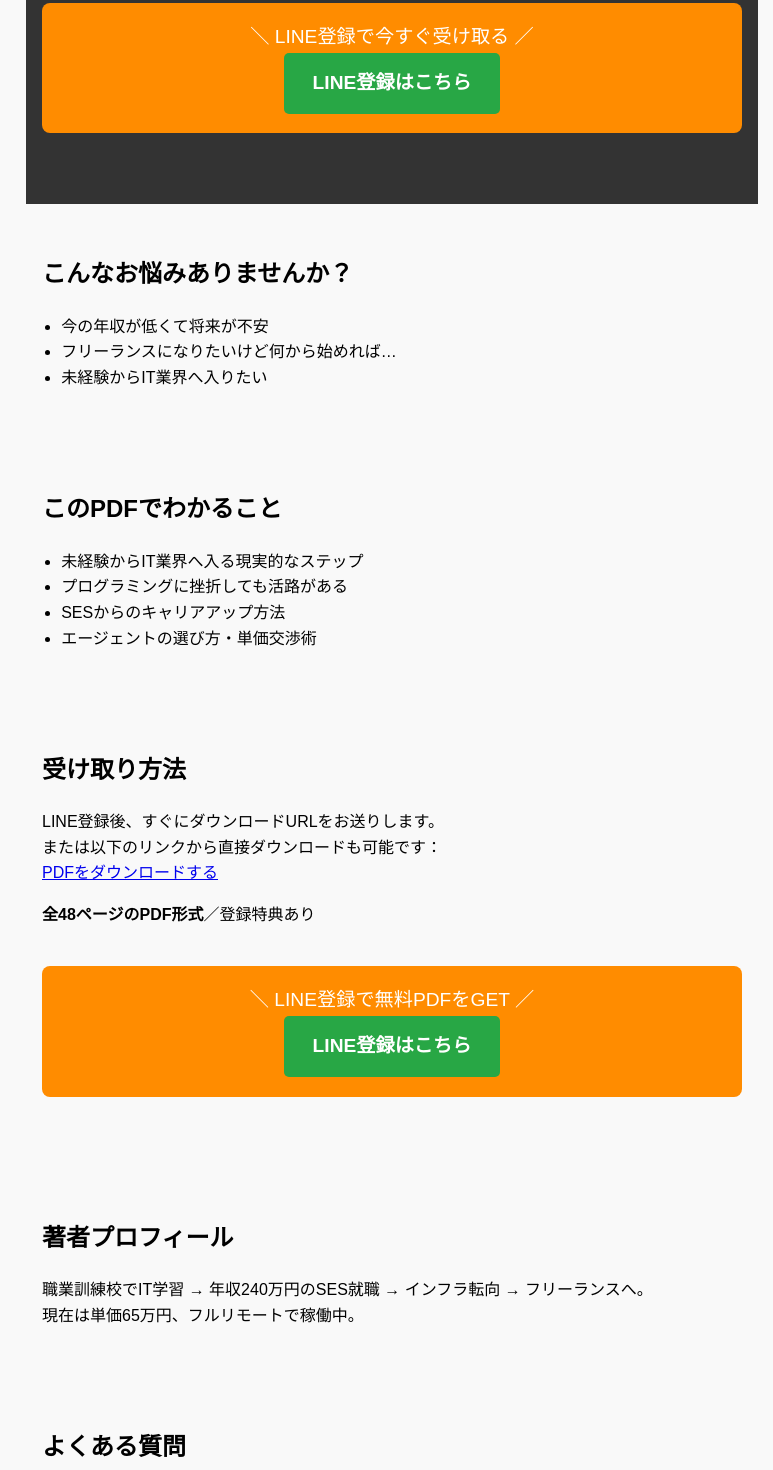
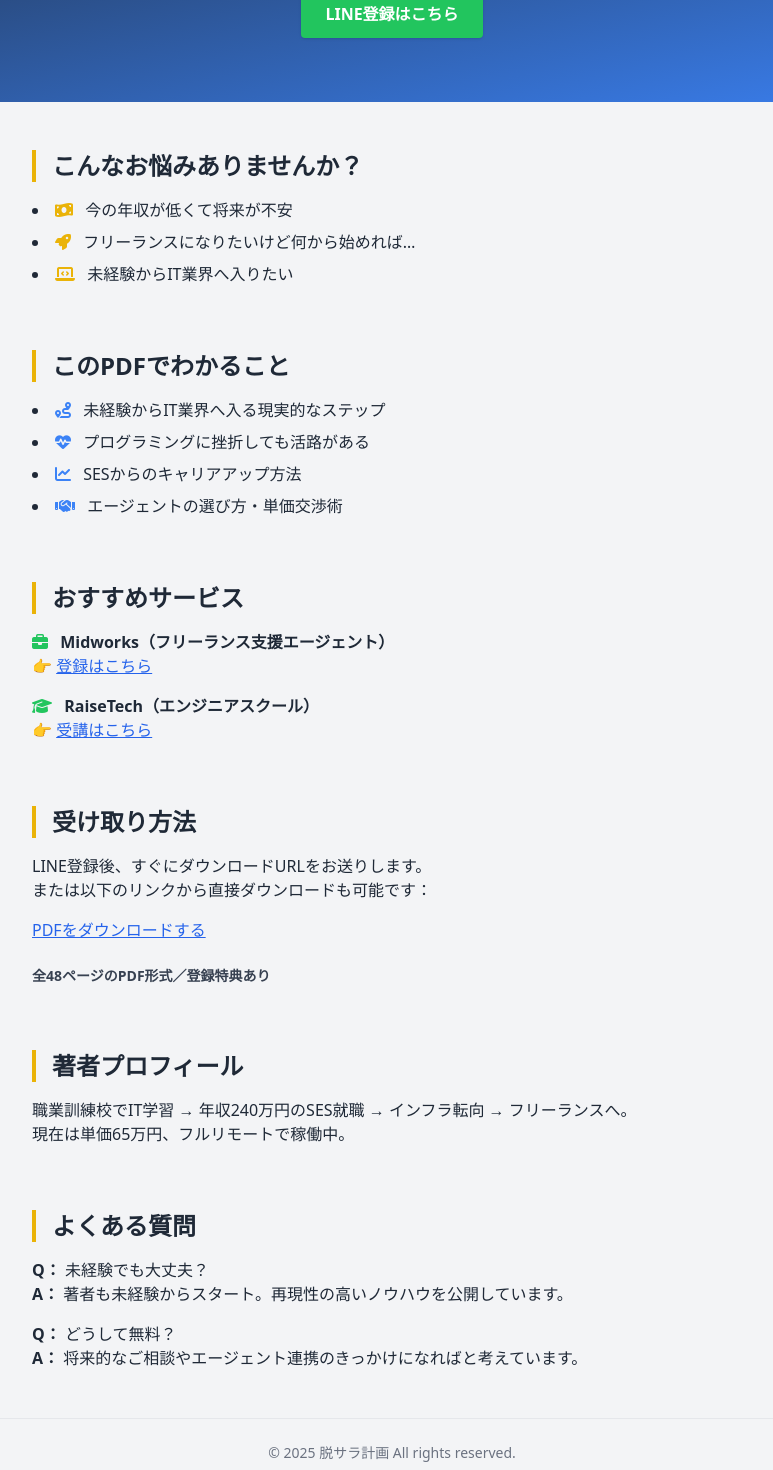
Before and after one commit to takuya-kimurarara/datsusara, a plain HTML site: page index.html in a window 1280 px wide. Shown: the part 182-1652 px from the top of the page, without its empty margins (248-1021 px from the left). Drawn offline with nearby package versions, Linux system fonts and the light colour scheme.

Commit message:
cssがtailwind

```diff
--- a/index.html
+++ b/index.html
@@ -2,74 +2,103 @@
 <html lang="ja">
 <head>
   <meta charset="UTF-8" />
+  <meta name="viewport" content="width=device-width, initial-scale=1.0" />
   <meta name="description" content="職業訓練校から始めて月収65万円を達成した脱サラ成功ストーリーを無料PDFで公開。未経験からIT業界を目指すあなたにリアルなノウハウを提供します。">
   <meta property="og:title" content="脱サラ計画｜無料PDFプレゼント" />
   <meta property="og:description" content="職業訓練校→年収240万→月収65万のリアルな脱サラ体験を公開。LINE登録で無料PDFプレゼント！" />
   <meta property="og:type" content="website" />
-  <meta property="og:image" content="https://yourdomain.com/ogp-image.jpg" />
+  <meta property="og:image" content="https://chat.openai.com/mnt/data/A_Japanese_promotional_digital_graphic_design_imag.png" />
   <meta property="og:url" content="https://yourdomain.com" />
   <meta name="twitter:card" content="summary_large_image" />
-  <meta name="viewport" content="width=device-width, initial-scale=1.0" />
   <title>脱サラ計画｜無料PDFプレゼント</title>
-  <link rel="stylesheet" href="style.css" />
+  <script src="https://cdn.tailwindcss.com"></script>
+  <link rel="stylesheet" href="https://cdnjs.cloudflare.com/ajax/libs/font-awesome/6.5.0/css/all.min.css">
 </head>
-<body>
+<body class="bg-gray-100 text-gray-800">
 
-<header>
-  <h1>無料PDFプレゼント</h1>
-  <p>年収240万円→月収65万円へ。「脱サラ計画」の全記録</p>
-  <div class="cta">
-    ＼ LINE登録で今すぐ受け取る ／<br>
-    <a href="https://page.line.me/481nllce" class="btn">LINE登録はこちら</a>
-  </div>
+<header class="bg-gradient-to-br from-gray-800 to-blue-500 text-white text-center py-16 px-6">
+  <h1 class="text-3xl md:text-4xl font-bold mb-4">年収240万円→月収65万円へ。「脱サラ計画」の全記録</h1>
+  <p class="text-lg md:text-xl mb-6">無料PDFプレゼント</p>
+  <a href="https://page.line.me/481nllce" class="inline-block bg-green-500 hover:bg-green-600 text-white font-semibold py-3 px-6 rounded shadow transition">LINE登録はこちら</a>
 </header>
 
-<section>
-  <h2>こんなお悩みありませんか？</h2>
-  <ul>
-    <li>今の年収が低くて将来が不安</li>
-    <li>フリーランスになりたいけど何から始めれば…</li>
-    <li>未経験からIT業界へ入りたい</li>
+<main class="max-w-3xl mx-auto py-12 px-6 space-y-16">
+  <section class="opacity-0 translate-y-6 transition duration-700 ease-out">
+    <h2 class="text-2xl font-bold border-l-4 border-yellow-500 pl-4 mb-4">こんなお悩みありませんか？</h2>
+    <ul class="list-disc list-inside space-y-2">
+      <li><i class="fas fa-money-bill-wave text-yellow-500 mr-2"></i> 今の年収が低くて将来が不安</li>
+      <li><i class="fas fa-rocket text-yellow-500 mr-2"></i> フリーランスになりたいけど何から始めれば…</li>
+      <li><i class="fas fa-laptop-code text-yellow-500 mr-2"></i> 未経験からIT業界へ入りたい</li>
     </ul>
   </section>
 
-<section>
-  <h2>このPDFでわかること</h2>
-  <ul>
-    <li>未経験からIT業界へ入る現実的なステップ</li>
-    <li>プログラミングに挫折しても活路がある</li>
-    <li>SESからのキャリアアップ方法</li>
-    <li>エージェントの選び方・単価交渉術</li>
+  <section class="opacity-0 translate-y-6 transition duration-700 ease-out">
+    <h2 class="text-2xl font-bold border-l-4 border-yellow-500 pl-4 mb-4">このPDFでわかること</h2>
+    <ul class="list-disc list-inside space-y-2">
+      <li><i class="fas fa-route text-blue-500 mr-2"></i> 未経験からIT業界へ入る現実的なステップ</li>
+      <li><i class="fas fa-heartbeat text-blue-500 mr-2"></i> プログラミングに挫折しても活路がある</li>
+      <li><i class="fas fa-chart-line text-blue-500 mr-2"></i> SESからのキャリアアップ方法</li>
+      <li><i class="fas fa-handshake text-blue-500 mr-2"></i> エージェントの選び方・単価交渉術</li>
     </ul>
   </section>
 
-<section>
-  <h2>受け取り方法</h2>
-  <p>LINE登録後、すぐにダウンロードURLをお送りします。<br>または以下のリンクから直接ダウンロードも可能です：<br><a href="https://drive.google.com/file/d/1_2RYzYkMA9_9UXN6ZYudDLfAQ0iv2ZC5/view?usp=drive_link" target="_blank">PDFをダウンロードする</a></p>
-  <p><strong>全48ページのPDF形式</strong>／登録特典あり</p>
-  <div class="cta">
-    ＼ LINE登録で無料PDFをGET ／<br>
-    <a href="https://page.line.me/481nllce" class="btn">LINE登録はこちら</a>
-  </div>
+  <section class="opacity-0 translate-y-6 transition duration-700 ease-out">
+    <h2 class="text-2xl font-bold border-l-4 border-yellow-500 pl-4 mb-4">おすすめサービス</h2>
+    <ul class="space-y-4">
+      <li>
+        <i class="fas fa-briefcase text-green-500 mr-2"></i>
+        <strong>Midworks（フリーランス支援エージェント）</strong><br>
+        👉 <a href="https://example.com/midworks?ref=affiliate123" class="text-blue-600 underline">登録はこちら</a>
+      </li>
+      <li>
+        <i class="fas fa-graduation-cap text-green-500 mr-2"></i>
+        <strong>RaiseTech（エンジニアスクール）</strong><br>
+        👉 <a href="https://example.com/raisetech?ref=affiliate123" class="text-blue-600 underline">受講はこちら</a>
+      </li>
+    </ul>
   </section>
 
-<section>
-  <h2>著者プロフィール</h2>
-  <p>
-    職業訓練校でIT学習 → 年収240万円のSES就職 → インフラ転向 → フリーランスへ。<br>
-    現在は単価65万円、フルリモートで稼働中。
+  <section class="opacity-0 translate-y-6 transition duration-700 ease-out">
+    <h2 class="text-2xl font-bold border-l-4 border-yellow-500 pl-4 mb-4">受け取り方法</h2>
+    <p class="mb-4">LINE登録後、すぐにダウンロードURLをお送りします。<br>
+    または以下のリンクから直接ダウンロードも可能です：</p>
+    <p class="mb-6">
+      <a href="https://drive.google.com/file/d/1_2RYzYkMA9_9UXN6ZYudDLfAQ0iv2ZC5/view?usp=drive_link" class="text-blue-600 underline" target="_blank" rel="noopener">PDFをダウンロードする</a>
     </p>
+    <p class="text-sm font-semibold text-gray-700">全48ページのPDF形式／登録特典あり</p>
   </section>
 
-<section>
-  <h2>よくある質問</h2>
-  <p><strong>Q：</strong> 未経験でも大丈夫？<br><strong>A：</strong> 著者も未経験からスタート。再現性の高いノウハウを公開しています。</p>
+  <section class="opacity-0 translate-y-6 transition duration-700 ease-out">
+    <h2 class="text-2xl font-bold border-l-4 border-yellow-500 pl-4 mb-4">著者プロフィール</h2>
+    <p>職業訓練校でIT学習 → 年収240万円のSES就職 → インフラ転向 → フリーランスへ。<br>現在は単価65万円、フルリモートで稼働中。</p>
+  </section>
+
+  <section class="opacity-0 translate-y-6 transition duration-700 ease-out">
+    <h2 class="text-2xl font-bold border-l-4 border-yellow-500 pl-4 mb-4">よくある質問</h2>
+    <p class="mb-4"><strong>Q：</strong> 未経験でも大丈夫？<br><strong>A：</strong> 著者も未経験からスタート。再現性の高いノウハウを公開しています。</p>
     <p><strong>Q：</strong> どうして無料？<br><strong>A：</strong> 将来的なご相談やエージェント連携のきっかけになればと考えています。</p>
   </section>
+</main>
 
-<footer>
+<footer class="text-center text-sm text-gray-500 py-6 border-t border-gray-200">
   <p>&copy; 2025 脱サラ計画 All rights reserved.</p>
 </footer>
 
+<script>
+  const observer = new IntersectionObserver(entries => {
+    entries.forEach(entry => {
+      if (entry.isIntersecting) {
+        entry.target.classList.remove('opacity-0', 'translate-y-6');
+        entry.target.classList.add('opacity-100', 'translate-y-0');
+        observer.unobserve(entry.target);
+      }
+    });
+  });
+
+  document.querySelectorAll('section').forEach(el => {
+    observer.observe(el);
+  });
+</script>
+
 </body>
 </html>
--- a/style.css
+++ /dev/null
@@ -1,46 +0,0 @@
-body {
-  font-family: sans-serif;
-  line-height: 1.6;
-  margin: 0;
-  padding: 0;
-  background: #f9f9f9;
-}
-header, section, footer {
-  max-width: 700px;
-  margin: auto;
-  padding: 2em 1em;
-}
-header {
-  background: #333;
-  color: white;
-  text-align: center;
-}
-h1 {
-  margin-bottom: 0.3em;
-}
-.cta {
-  background: #ff8c00;
-  color: white;
-  padding: 1em;
-  text-align: center;
-  margin: 2em 0;
-  font-size: 1.2em;
-  border-radius: 8px;
-}
-.btn {
-  display: inline-block;
-  background: #28a745;
-  color: white;
-  padding: 0.8em 1.5em;
-  border-radius: 5px;
-  text-decoration: none;
-  font-weight: bold;
-}
-ul {
-  padding-left: 1.2em;
-}
-footer {
-  font-size: 0.8em;
-  color: #777;
-  text-align: center;
-}
```
Lines whose indentation alone changed are shown as unchanged.
